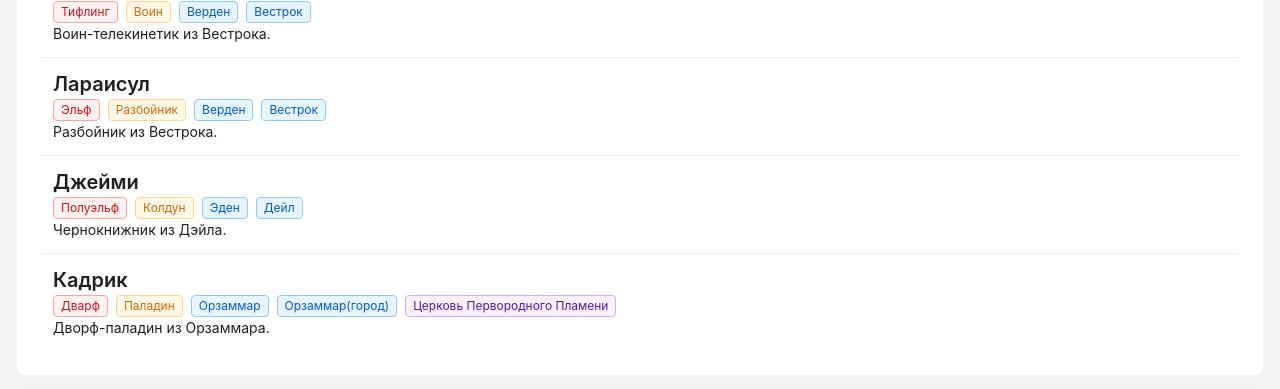
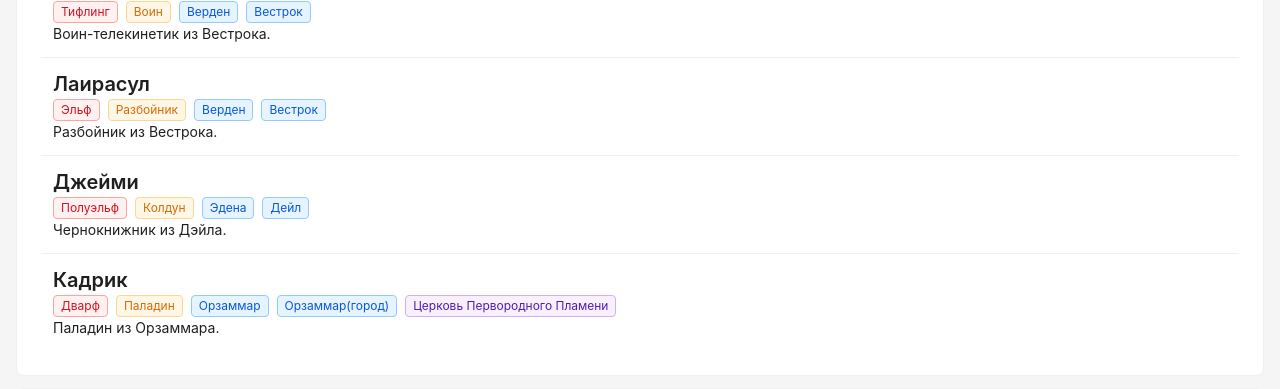
Before and after one commit to bakirmanar/ttrpg-campaign-panel, a React (Create React App) app: page / in a window 1280 px wide. Shown: the part 359-748 px from the top of the page. Built offline with nearby package versions, Linux system fonts and the light colour scheme.

Commit message:
Fixed Lairasul and Edena names

```diff
--- a/src/data/pcs.ts
+++ b/src/data/pcs.ts
@@ -18,8 +18,8 @@ const PCS: CharacterDataModel[] = [
     tags: ['tiefling', 'fighter', 'verden', 'westrock']
   },
   {
-    id: 'laraisul',
-    name: 'Лараисул',
+    id: 'lairasul',
+    name: 'Лаирасул',
     race: 'elf',
     description: 'Разбойник из Вестрока.',
     tags: ['elf', 'rogue', 'verden', 'westrock']
@@ -29,13 +29,13 @@ const PCS: CharacterDataModel[] = [
     name: 'Джейми',
     race: 'half-elf',
     description: 'Чернокнижник из Дэйла.',
-    tags: ['half_elf', 'warlock', 'eden', 'dale']
+    tags: ['half_elf', 'warlock', 'edena', 'dale']
   },
   {
     id: 'kadrick',
     name: 'Кадрик',
     race: 'dwarf',
-    description: 'Дворф-паладин из Орзаммара.',
+    description: 'Паладин из Орзаммара.',
     tags: ['dwarf', 'paladin', 'orzammar', 'orzammar_city', 'primordial_flame_church']
   }
 ]
--- a/src/data/tags.ts
+++ b/src/data/tags.ts
@@ -134,8 +134,8 @@ const TAGS: TagSM[] = [
     type: 'place'
   },
   {
-    id: 'eden',
-    name: 'Эден',
+    id: 'edena',
+    name: 'Эдена',
     type: 'place'
   },
   {
```
